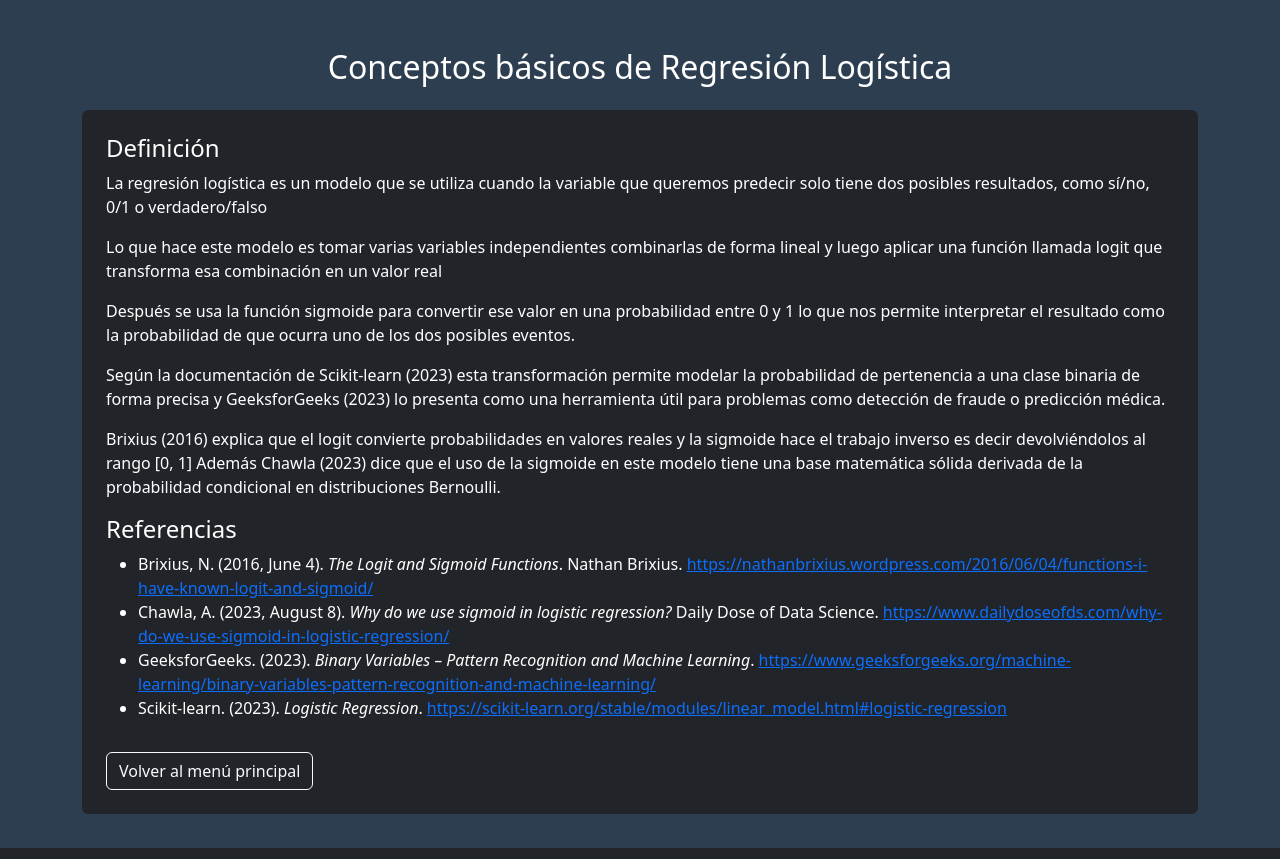
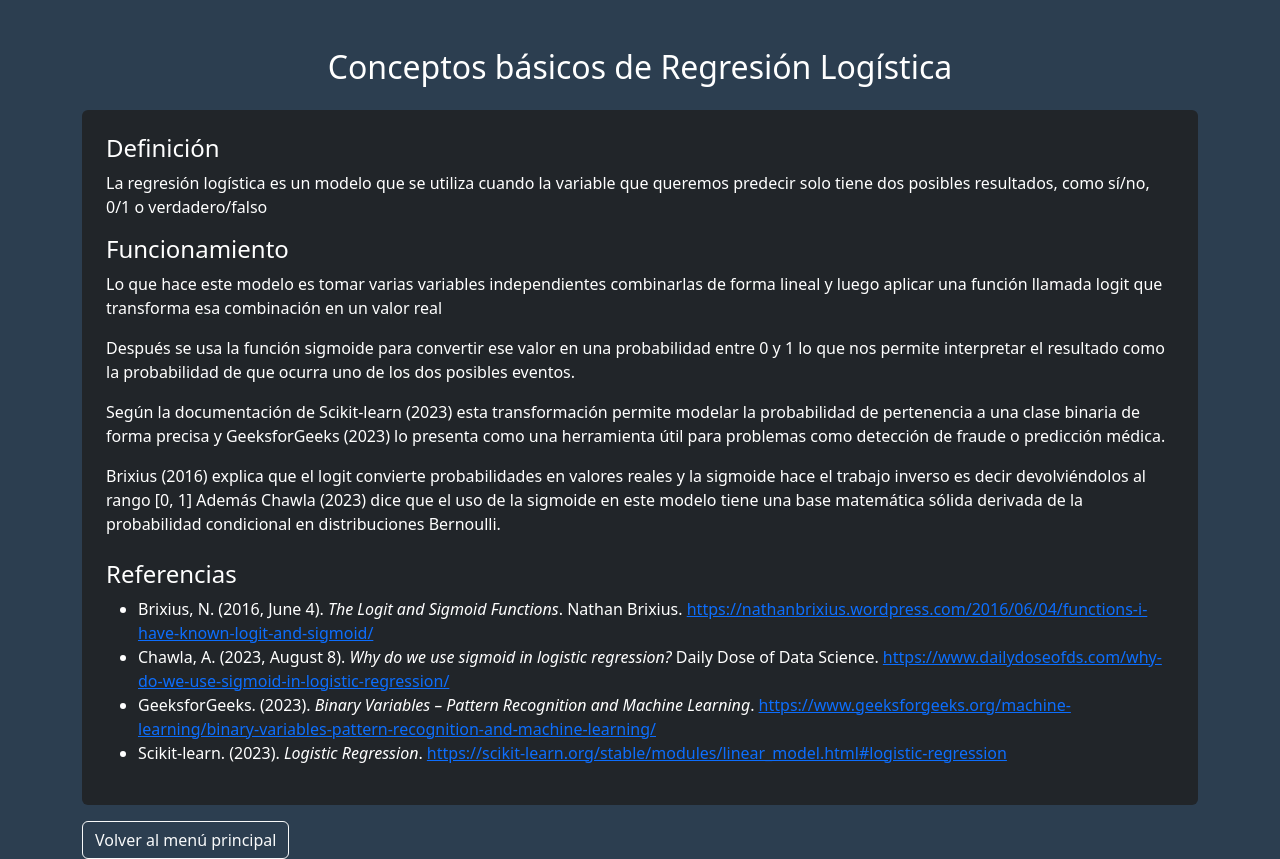
Before and after one commit to Diego-Alexander-udec/Casos-de-Uso-de-Machine-Learning-Supervisado, a Flask app: page /conceptos_regresionLogistica in a window 1280 px wide. Run offline with Flask 3, Linux system fonts and the light colour scheme.

Commit message:
Update conceptos_regresionLogistica.html
Se elimina el boton "volver" ya que se encontraba en el contenedor  lo que hacia que se repitiera el boton.

```diff
--- a/Proyecto/templates/conceptos_regresionLogistica.html
+++ b/Proyecto/templates/conceptos_regresionLogistica.html
@@ -12,10 +12,10 @@
       <h2 class="text-center mb-4">Conceptos básicos de Regresión Logística</h2>
       <div class="bg-dark p-4 rounded">
         <h4>Definición</h4>
-
         <p>
           La regresión logística es un modelo que se utiliza cuando la variable que queremos predecir solo tiene dos posibles resultados, como sí/no, 0/1 o verdadero/falso
         </p>
+        <h4>Funcionamiento</h4>
         <p>
           Lo que hace este modelo es tomar varias variables independientes combinarlas de forma lineal y luego aplicar una función llamada logit que transforma esa combinación en un valor real
         </p>
@@ -29,16 +29,15 @@
           Brixius (2016) explica que el logit convierte probabilidades en valores reales y la sigmoide hace el trabajo inverso es decir devolviéndolos al rango [0, 1] Además Chawla (2023) dice que el uso de la sigmoide en este modelo tiene una base matemática sólida derivada de la probabilidad condicional en distribuciones Bernoulli.
         </p>
 
-        <h4>Referencias</h4>
+        <h4 class="mt-4">Referencias</h4>
         <ul class="references-list">
           <li>Brixius, N. (2016, June 4). <em>The Logit and Sigmoid Functions</em>. Nathan Brixius. <a href="https://nathanbrixius.wordpress.com/2016/06/04/functions-i-have-known-logit-and-sigmoid/" target="_blank" rel="noopener">https://nathanbrixius.wordpress.com/2016/06/04/functions-i-have-known-logit-and-sigmoid/</a></li>
           <li>Chawla, A. (2023, August 8). <em>Why do we use sigmoid in logistic regression?</em> Daily Dose of Data Science. <a href="https://www.dailydoseofds.com/why-do-we-use-sigmoid-in-logistic-regression/" target="_blank" rel="noopener">https://www.dailydoseofds.com/why-do-we-use-sigmoid-in-logistic-regression/</a></li>
           <li>GeeksforGeeks. (2023). <em>Binary Variables – Pattern Recognition and Machine Learning</em>. <a href="https://www.geeksforgeeks.org/machine-learning/binary-variables-pattern-recognition-and-machine-learning/" target="_blank" rel="noopener">https://www.geeksforgeeks.org/machine-learning/binary-variables-pattern-recognition-and-machine-learning/</a></li>
           <li>Scikit-learn. (2023). <em>Logistic Regression</em>. <a href="https://scikit-learn.org/stable/modules/linear_model.html#logistic-regression" target="_blank" rel="noopener">https://scikit-learn.org/stable/modules/linear_model.html#logistic-regression</a></li>
         </ul>
-
-        <a href="{{ url_for('index') }}" class="btn btn-outline-light mt-3">Volver al menú principal</a>
       </div>
+      <a href="{{ url_for('index') }}" class="btn btn-outline-light mt-3">Volver al menú principal</a>
     </div>
   </body>
 </html>
```
